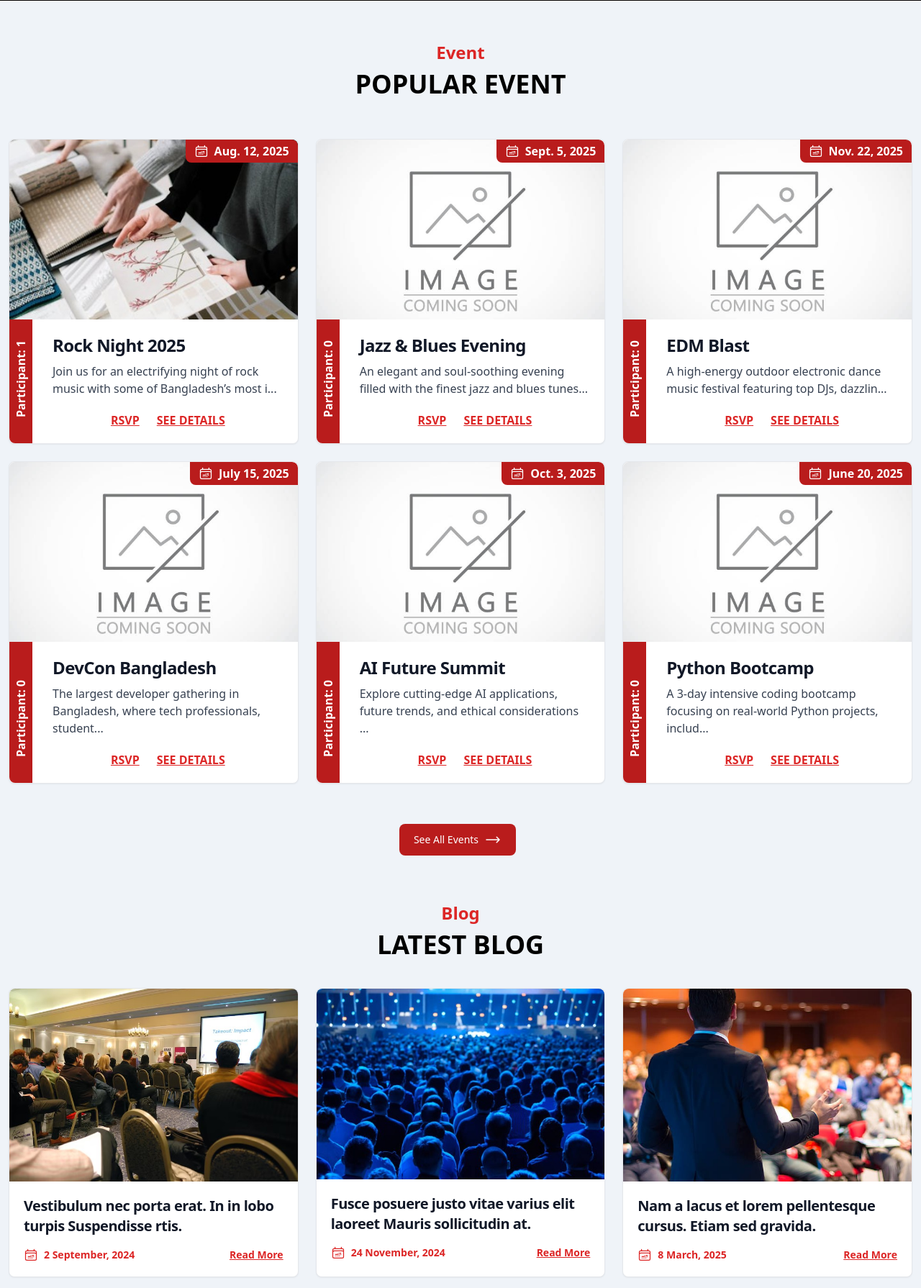
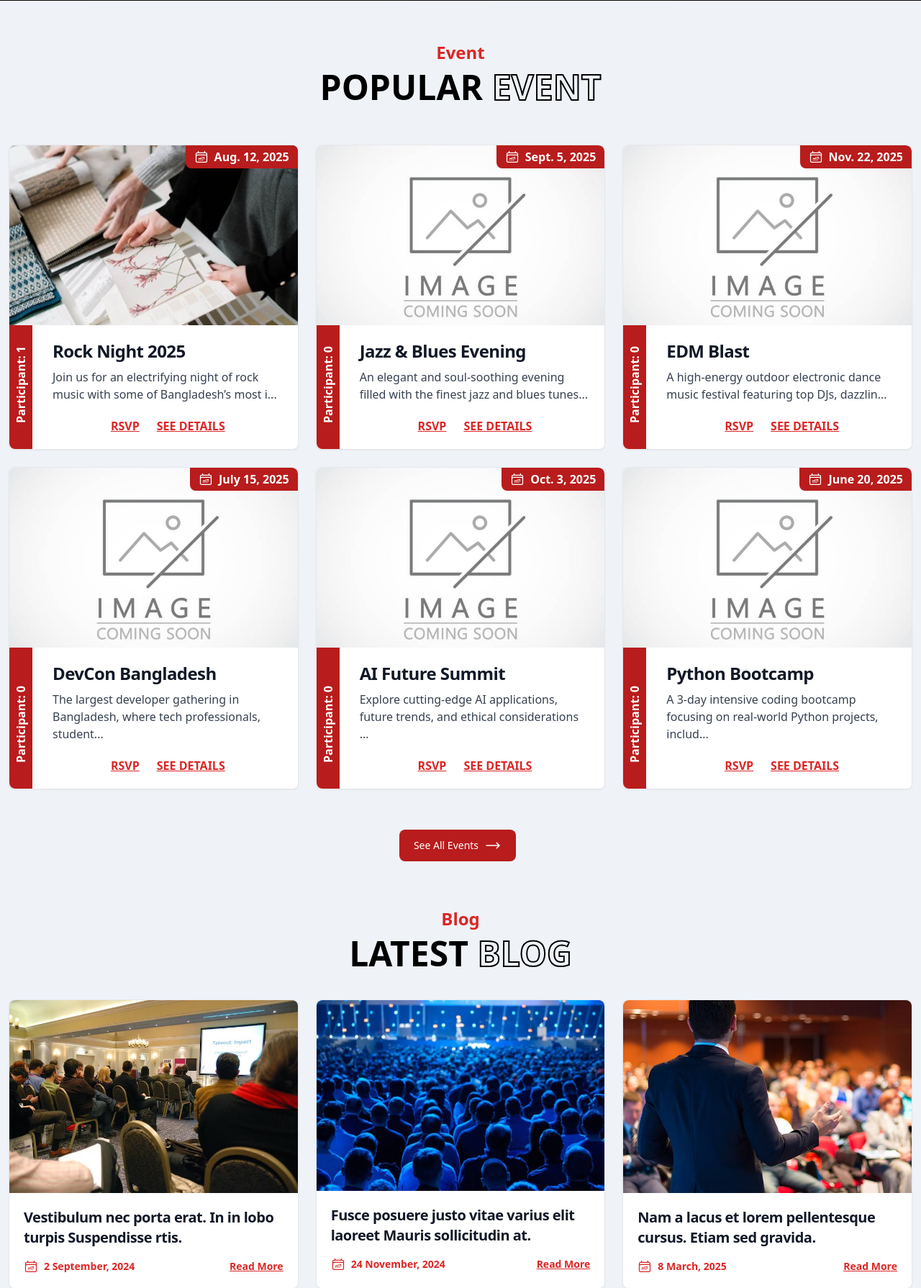
Before and after one commit to rjmahfuztech/event-management, a Django app: page / in a window 1280 px wide. Shown: the part 799-2589 px from the top of the page at 72% size. Run offline with Django 5.2, Linux system fonts and the light colour scheme; data comes from the database, SQL or seed files in the repository; some libraries are stand-ins or nearby versions.

Commit message:
section title design updated

```diff
--- a/events/templates/blog.html
+++ b/events/templates/blog.html
@@ -1,7 +1,9 @@
 {% load static %}
 <section id="blog" class="mt-5">
   <h3 class="text-red-600 text-center font-semibold text-2xl">Blog</h3>
-  <h2 class="text-3xl md:text-4xl mt-2 font-bold text-center">LATEST BLOG</h2>
+  <h2 class="text-3xl md:text-5xl mt-2 font-bold text-center">
+    LATEST <span class="text-outline">BLOG</span>
+  </h2>
   <div class="grid grid-cols-1 sm:grid-cols-2 lg:grid-cols-3 gap-4 md:gap-6 mt-10">
     {% comment %} 1 {% endcomment %}
     <div class="group bg-white border border-gray-200 rounded-lg shadow-sm dark:bg-gray-800 dark:border-gray-700">
--- a/events/templates/event_info.html
+++ b/events/templates/event_info.html
@@ -20,7 +20,9 @@
     <section>
         <div class="my-10 md:my-14 text-center">
             <h3 class="text-red-600 font-semibold text-2xl">Event</h3>
-            <h2 class="text-3xl md:text-4xl mt-2 font-bold">POPULAR EVENT</h2>
+            <h2 class="text-3xl md:text-5xl mt-2 font-bold">
+                POPULAR <span class="text-outline">EVENT</span>
+            </h2>
         </div>
         {% if limited_event.exists %}
             <div class="grid grid-cols sm:grid-cols-2 lg:grid-cols-3 gap-4 md:gap-6">
--- a/events/templates/event_list.html
+++ b/events/templates/event_list.html
@@ -62,7 +62,9 @@
     <section>
       <div class="my-10 md:my-14 text-center">
         <h3 class="text-red-600 font-semibold text-2xl">Event</h3>
-        <h2 class="text-3xl md:text-4xl mt-2 font-bold">All EVENTS</h2>
+        <h2 class="text-3xl md:text-5xl mt-2 font-bold">
+          ALL <span class="text-outline">EVENTS</span>
+        </h2>
       </div>
       {% if event_data.exists %}
         <div class="grid grid-cols sm:grid-cols-2 lg:grid-cols-3 gap-4 md:gap-6">
--- a/events/templates/home.html
+++ b/events/templates/home.html
@@ -14,6 +14,10 @@
     <style>
       html {
         scroll-behavior: smooth;
+      }
+      .text-outline {
+        -webkit-text-stroke: 2px black;
+        color: transparent;
       }
     </style>
   </head>
```
